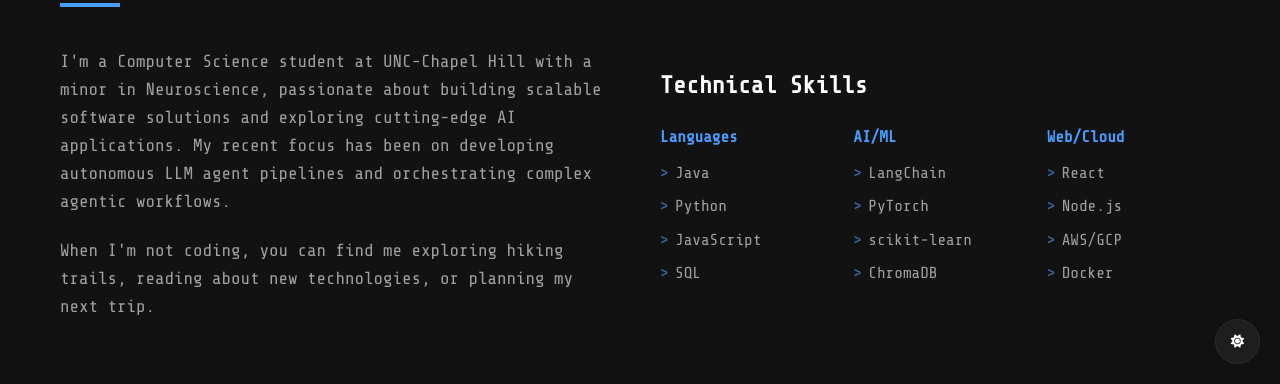
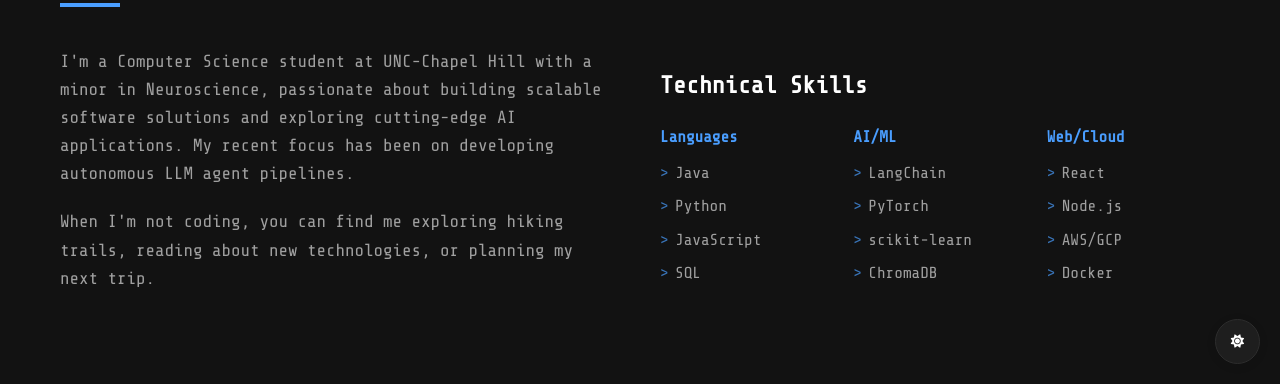
Before and after one commit to mattw0301/personalsite, a website: page index.html in a window 1280 px wide. Shown: the part 416-800 px from the top of the page. Drawn offline with nearby package versions, Linux system fonts and the light colour scheme.

Commit message:
change wording

```diff
--- a/index.html
+++ b/index.html
@@ -43,7 +43,7 @@
       <div class="about-content">
         <div class="about-text">
           <p>
-            I'm a Computer Science student at UNC-Chapel Hill with a minor in Neuroscience, passionate about building scalable software solutions and exploring cutting-edge AI applications. My recent focus has been on developing autonomous LLM agent pipelines and orchestrating complex agentic workflows.
+            I'm a Computer Science student at UNC-Chapel Hill with a minor in Neuroscience, passionate about building scalable software solutions and exploring cutting-edge AI applications. My recent focus has been on developing autonomous LLM agent pipelines.
           </p>
           <p>
             When I'm not coding, you can find me exploring hiking trails, reading about new technologies, or planning my next trip.
```
